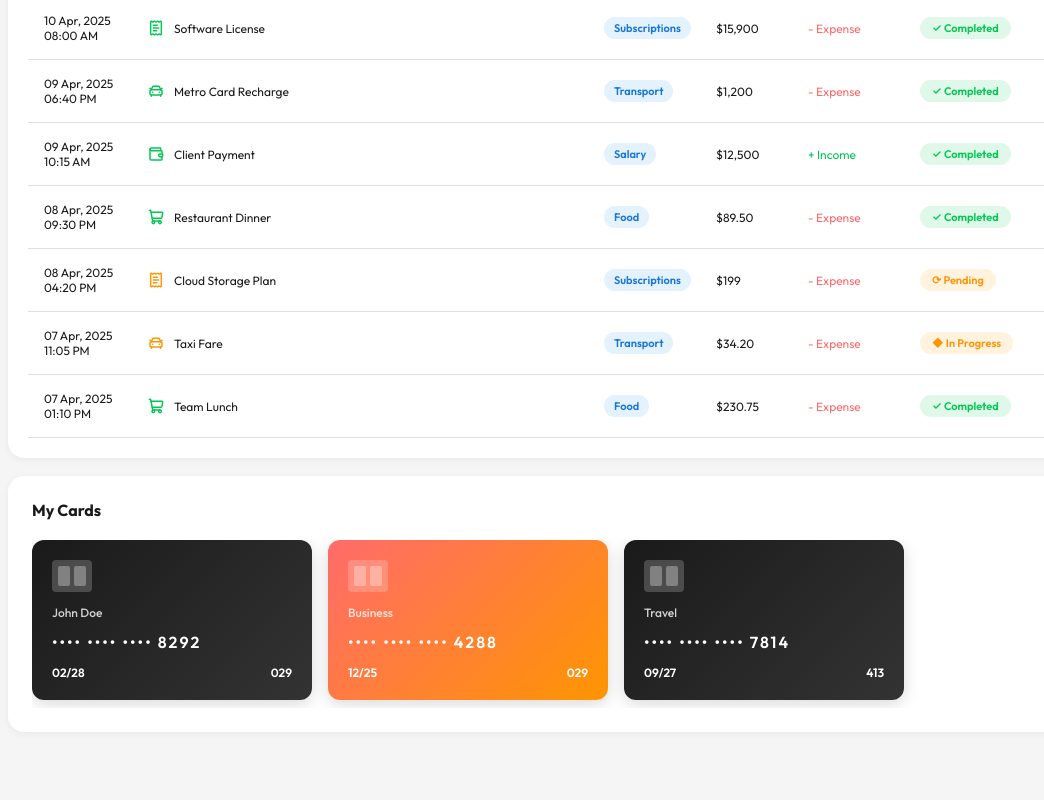
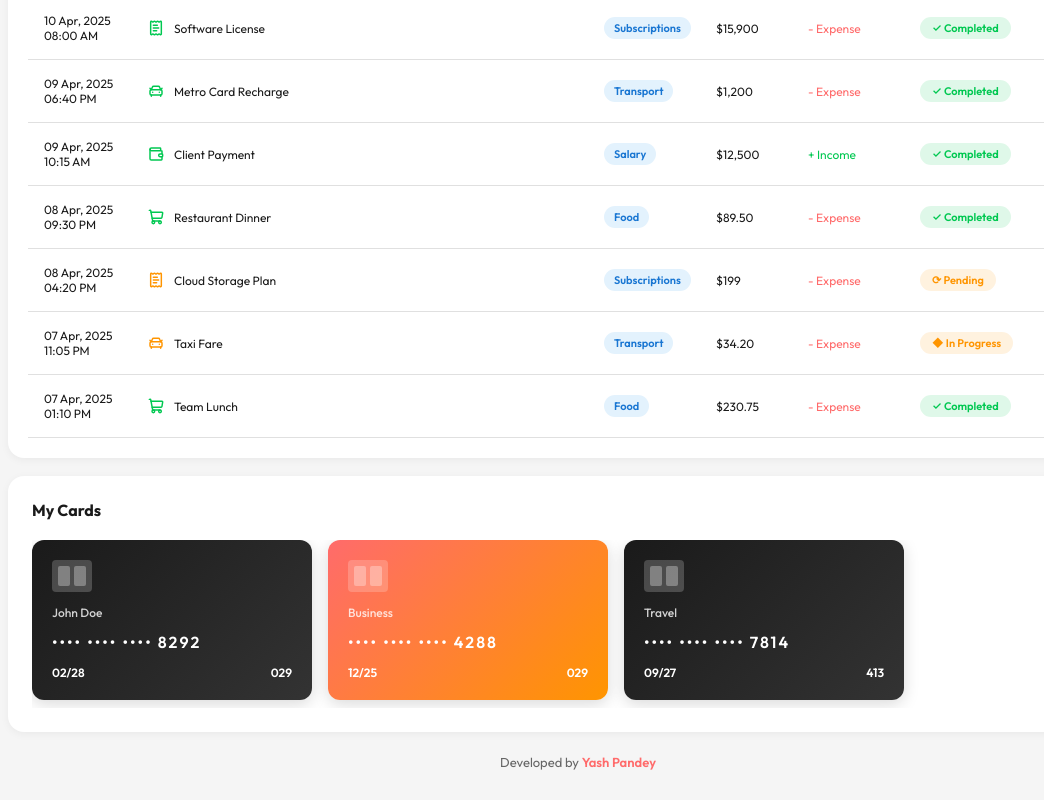
Before and after one commit to yashpandey0031/Financial_dashboard, a React (Vite) app: page / in a window 1280 px wide. Shown: the part 2222-3022 px from the top of the page, without its empty margins (102-1146 px from the left). Before the commit the page ends 2984 px from the top, so only its background shows below. Built offline with nearby package versions, Linux system fonts and the light colour scheme.

Commit message:
feat: Add project credit section to Dashboard and style updates for improved visibility

```diff
--- a/src/App.jsx
+++ b/src/App.jsx
@@ -1,4 +1,6 @@
 import Dashboard from "./Dashboard";
+
+// Developed by Yash Pandey (https://github.com/yashpandey0031)
 
 export default function App() {
   return <Dashboard />;
--- a/src/Dashboard.jsx
+++ b/src/Dashboard.jsx
@@ -15,6 +15,8 @@ import {
   spendingBreakdownData,
   wallets,
 } from "./utils/dashboardData";
+
+// Developed by Yash Pandey (https://github.com/yashpandey0031)
 
 const Dashboard = () => {
   const [showBalance, setShowBalance] = useState(true);
@@ -69,6 +71,17 @@ const Dashboard = () => {
             <MyCardsCard />
           </div>
         </div>
+
+        <footer className="project-credit">
+          Developed by{" "}
+          <a
+            href="https://github.com/yashpandey0031"
+            target="_blank"
+            rel="noreferrer"
+          >
+            Yash Pandey
+          </a>
+        </footer>
       </div>
     </div>
   );
--- a/src/main.jsx
+++ b/src/main.jsx
@@ -3,6 +3,8 @@ import ReactDOM from "react-dom/client";
 import App from "./App.jsx";
 import "./index.css";
 import { AppProvider } from "./context/AppContext.jsx";
+
+// Developed by Yash Pandey (https://github.com/yashpandey0031)
 
 ReactDOM.createRoot(document.getElementById("root")).render(
   <React.StrictMode>
--- a/src/styles/dark-theme.css
+++ b/src/styles/dark-theme.css
@@ -260,6 +260,14 @@
   border: 1px solid #333;
 }
 
+.dark-theme .project-credit {
+  color: #a1a1a1;
+}
+
+.dark-theme .project-credit a {
+  color: #ff9b9b;
+}
+
 .dark-theme .search-input:focus {
   background: #333;
   border-color: #ff9500;
--- a/src/styles/layout.css
+++ b/src/styles/layout.css
@@ -55,3 +55,20 @@
 .div3-panel .card {
   margin-bottom: 0;
 }
+
+.project-credit {
+  margin-top: 22px;
+  text-align: center;
+  font-size: 13px;
+  color: #666;
+}
+
+.project-credit a {
+  color: #ff6b6b;
+  font-weight: 600;
+  text-decoration: none;
+}
+
+.project-credit a:hover {
+  text-decoration: underline;
+}
```
